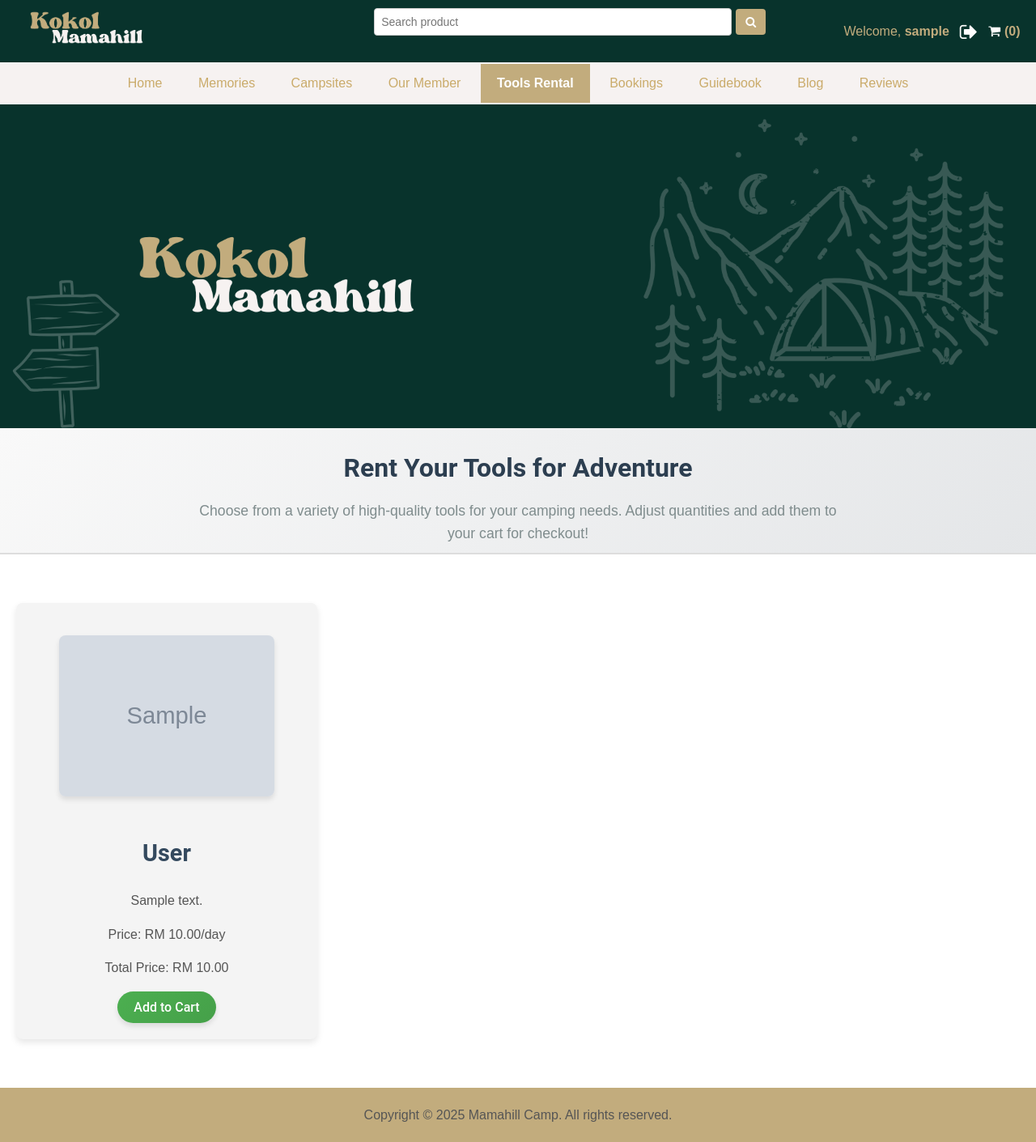
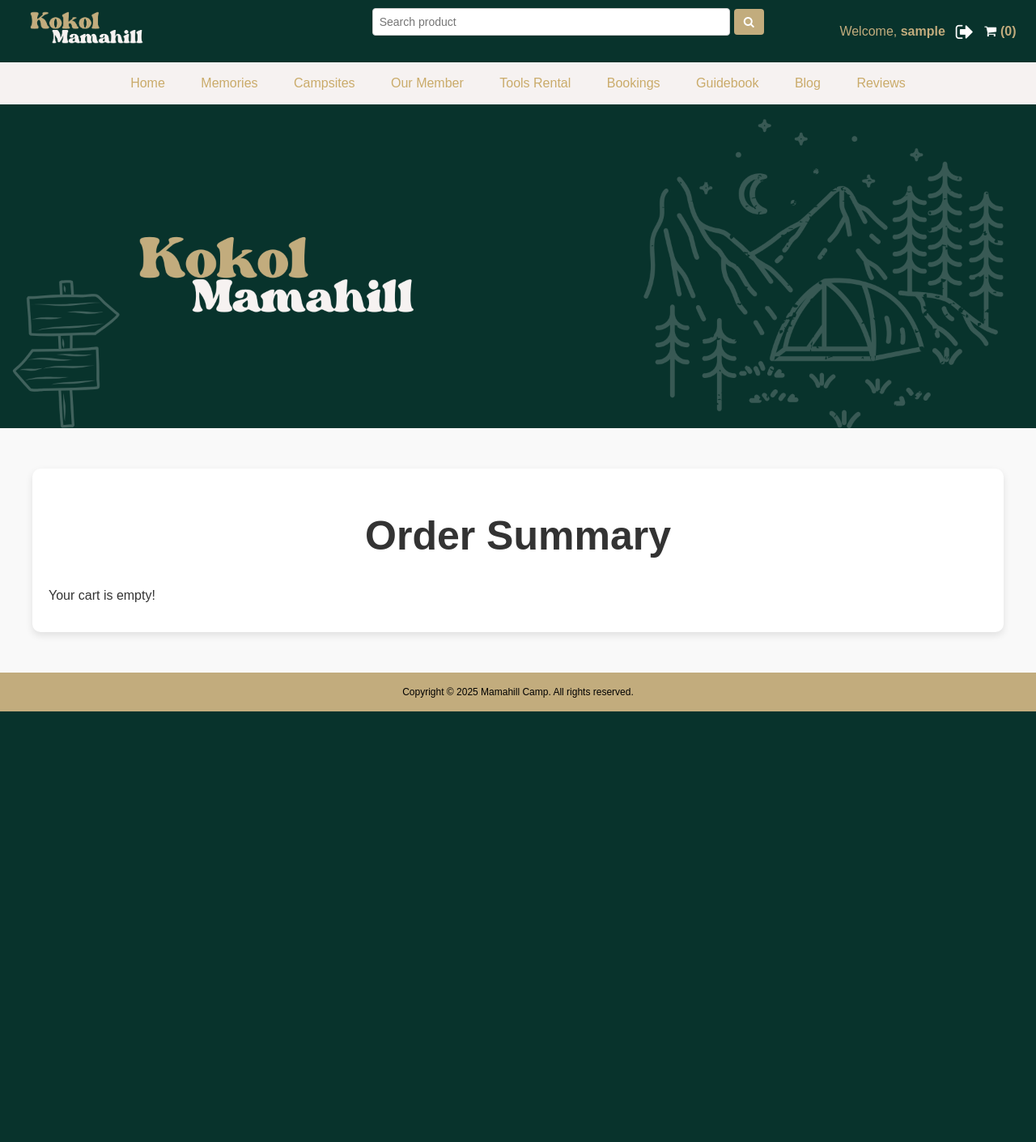
Before and after one commit to okaka00/GROUP-PPMS, a PHP site: page /campsite/tools_rental.php in a window 1280 px wide. Shown: the whole page at 81% size. After the commit the page ends 879 px from the top, so only its background shows below. Run offline with PHP 8.4, Linux system fonts and the light colour scheme; the visitor is signed in with stand-in values (Sample User, id 1); tables that the repository leaves empty or names only in its code hold one stand-in row (values such as "Sample post"); grey boxes marked "Sample" are stand-in pictures.

Commit message:
Update tools_rental.php

```diff
--- a/codes/user/tools_rental.php
+++ b/codes/user/tools_rental.php
@@ -1,444 +1,252 @@
 <?php
-//include db config
 session_start();
 include("config/config.php");
 
+// Initialize cart session if not set
+if (!isset($_SESSION['cart_item'])) {
+    $_SESSION['cart_item'] = [];
+}
+
+$userID = $_SESSION['user_id'];
+
+// Handle add action
+if (isset($_GET['action']) && $_GET['action'] == 'add' && isset($_GET['id'])) {
+    $id = $_GET['id'];
+    $quantity = isset($_POST['quantity']) ? (int)$_POST['quantity'] : 1;
+
+    // Fetch item details from the database
+    // Check if the item is a campsite or a tool
+    if (isset($_GET['type']) && $_GET['type'] == 'campsite') {
+        $sql = "SELECT * FROM campsite WHERE campsiteID = $id";
+    } else {
+        $sql = "SELECT * FROM tool WHERE toolID = $id";
+    }
+
+    $result = mysqli_query($conn, $sql);
+    $item = mysqli_fetch_assoc($result);
+
+    if ($item) {
+        // Check if item already exists in cart
+        if (isset($_SESSION['cart_item'][$item['campsiteID'] ?? $item['toolID']])) {
+            $_SESSION['cart_item'][$item['campsiteID'] ?? $item['toolID']]["quantity"] += $quantity; // Update quantity
+        } else {
+            $_SESSION['cart_item'][$item['campsiteID'] ?? $item['toolID']] = [
+                "name" => $item['campsiteName'] ?? $item['toolName'],
+                "id" => $item['campsiteID'] ?? $item['toolID'],
+                "quantity" => $quantity,
+                "price" => $item['campsitePrice'] ?? $item['pricePerDay']
+            ];
+        }
+    }
+
+    header("Location: campsite.php"); // Redirect back to campsite page
+    exit();
+}
+
+// Handle remove action
+if (isset($_GET['action']) && $_GET['action'] == 'remove' && isset($_GET['id'])) {
+    $id_to_remove = $_GET['id'];
+
+    // Loop through cart items to find the one to remove
+    foreach ($_SESSION['cart_item'] as $key => $item) {
+        if ($item['id'] == $id_to_remove) {
+            unset($_SESSION['cart_item'][$key]);
+            break; // Stop after removing the item
+        }
+    }
+}
+
+$total_quantity = 0;
+$total_price = 0;
 ?>
+
 <!DOCTYPE html>
 <html lang="en">
 
 <head>
-	<title>Mini Cafe</title>
 <meta charset="utf-8">
 	<meta name="viewport" content="width=device-width, initial-scale=1.0">
 	<link rel="stylesheet" href="css/newstyle.css">
 	<link rel="stylesheet" href="https://fonts.googleapis.com/css?family=Raleway">
 	<link rel="stylesheet" href="https://cdnjs.cloudflare.com/ajax/libs/font-awesome/4.7.0/css/font-awesome.min.css">
-
     <style>
-    /* Global Styles */
+        /* CSS from previous example */
         body {
-        font-family: 'Arial', sans-serif;
+            font-family: 'Poppins', sans-serif;
             margin: 0;
             padding: 0;
-        background-color: #f8f9fa;
+            background-color: #f9f9f9;
         }
 
-    h2, h3 {
-        font-family: 'Roboto', sans-serif;
-        color: #333;
+        .container {
+            max-width: 1200px;
+            margin: 50px auto;
+            padding: 20px;
+            background-color: #fff;
+            border-radius: 10px;
+            box-shadow: 0 4px 10px rgba(0, 0, 0, 0.1);
         }
 
-    p {
-        font-size: 1rem;
-        line-height: 1.6;
-        color: #555;
-    }
-
-    /* Main Introduction Section */
-    .main-introduction {
-        padding: 10px;
-        background: linear-gradient(135deg, #f9f9f9, #e4e6e8);
+        h1 {
             text-align: center;
-        border-bottom: 2px solid #ddd;
-    }
-
-    .intro-content h2 {
-        font-size: 2rem;
-        color: #2c3e50;
+            font-weight: 600;
             margin-bottom: 20px;
         }
 
-    .intro-content p {
-        max-width: 800px;
-        margin: 0 auto;
-        font-size: 1.1rem;
-        color: #7f8c8d;
+        table {
+            width: 100%;
+            border-collapse: collapse;
         }
 
-    /* Highlights Section */
-    .highlights {
-        padding: 60px 20px;
-        background-color: #fff;
+        th, td {
+            padding: 15px;
             text-align: center;
         }
 
-    .highlight-container {
-        display: flex;
-        justify-content: space-between;
-        gap: 20px;
-        flex-wrap: wrap;
+        th {
+            background-color: #f0f0f0;
+            font-weight: 600;
         }
 
-    .highlight-item {
-        background-color: #f4f4f4;
-        padding: 20px;
-        border-radius: 8px;
-        box-shadow: 0 4px 8px rgba(0, 0, 0, 0.1);
-        width: 30%;
-        text-align: center;
-        transition: transform 0.3s ease, box-shadow 0.3s ease;
+        tr:nth-child(even) {
+            background-color: #f9f9f9;
         }
 
-    .highlight-item:hover {
-        transform: translateY(-10px);
-        box-shadow: 0 6px 12px rgba(0, 0, 0, 0.15);
+        tr:nth-child(odd) {
+            background-color: #fff;
         }
 
-    .highlight-item h3 {
-        font-size: 1.8rem;
-        color: #34495e;
-    }
-
-    .highlight-item p {
-        margin-top: 10px;
-    }
-
-    .highlight-image {
-        width: 80%;
-        max-width: 300px;
-        margin: 20px auto;
-        border-radius: 8px;
-        box-shadow: 0 4px 6px rgba(0, 0, 0, 0.1);
-    }
-
-    /* Event Images */
-    .event-images {
-        display: flex;
-        justify-content: space-between;
-        gap: 10px;
-        margin: 20px 0;
-    }
-
-    .event-image {
-        width: 23%;
-        border-radius: 8px;
-        box-shadow: 0 4px 6px rgba(0, 0, 0, 0.1);
-    }
-
-    /* Booking Button Styles */
-    .booking-button {
-    background: linear-gradient(135deg, #4CAF50, #45a049);
-    color: white;
-    border: none;
-    border-radius: 25px;
-    padding: 10px 20px;
-    font-size: 1rem;
-    cursor: pointer;
-    transition: background 0.3s ease, transform 0.3s ease;
-    box-shadow: 0 4px 6px rgba(0, 0, 0, 0.1);
-}
-
-.booking-button:hover {
-    background: linear-gradient(135deg, #45a049, #4CAF50);
-    transform: translateY(-2px);
-}
-
-.booking-button:active {
-    transform: translateY(0);
-    box-shadow: 0 2px 4px rgba(0, 0, 0, 0.2);
-}
-
-.tool-container {
-            display: flex;
-            flex-wrap: wrap;
-            justify-content: space-around;
-        }
-
-        .tool-item {
-            background-color: #fff;
-            border-radius: 8px;
-            box-shadow: 0 2px 4px rgba(0, 0, 0, 0.1);
-            margin: 10px;
-            padding: 10px;
-            width: 150px;
-            text-align: center;
-            transition: transform 0.2s;
-        }
-
-        .tool-item:hover {
-            transform: scale(1.05);
-        }
-
-        .tool-item img {
-            width: 100%;
-            border-radius: 8px;
-            height: auto;
-        }
-
-        .tool-item h3 {
-            font-size: 1.2rem;
-            color: #34495e;
-            margin: 5px 0;
-        }
-
-        .tool-item p {
-            font-size: 0.9rem;
-            color: #555;
-        }
-
-        .rent-button {
-            background-color: #4CAF50;
-            color: white;
-            border: none;
+        .actions a, .checkout-btn {
+            text-decoration: none;
+            padding: 10px 15px;
             border-radius: 5px;
-            padding: 5px;
-            cursor: pointer;
-            transition: background 0.3s;
-            font-size: 0.9rem;
-        }
-
-        .rent-button:hover {
-            background-color: #45a049;
-        }
-
-        .quantity {
-            width: 50px;
-            margin: 5px 0;
-        }
-
-        /* General Button Styling */
-button {
-    font-family: 'Roboto', sans-serif;
-    font-weight: 500;
-    font-size: 1rem;
-    padding: 10px 20px;
-    border: none;
-    border-radius: 30px;
+            font-weight: 600;
             cursor: pointer;
             transition: all 0.3s ease;
         }
 
-.quantity-btn {
-    background: linear-gradient(135deg, #e0e0e0, #cfcfcf); /* Modern gradient */
-    border: none; /* Light border for definition */
-    color: #333; /* Dark text for contrast */
-    font-size: 1rem; /* Adjust font size for better visibility */
-    width: 10px; /* Square button dimensions */
-    height: 10px;
-    border-radius: 10px; /* Slight rounding for a modern look */
-    cursor: pointer; /* Pointer cursor for clickability */
-    display: inline-flex; /* Centers the text inside */
-    align-items: center;
-    justify-content: center;
-    transition: background 0.3s ease, transform 0.2s ease;
+        .actions a {
+            color: #f44336;
+            border: 1px solid #f44336;
+            background: transparent;
         }
 
-.quantity-btn:hover {
-    background: linear-gradient(135deg, #d4d4d4, #bdbdbd); /* Slightly darker on hover */
-    transform: translateY(-2px); /* Subtle hover effect */
+        .actions a:hover {
+            background-color: #f44336;
+            color: #fff;
         }
 
-.quantity-btn:active {
-    background: linear-gradient(135deg, #c2c2c2, #a8a8a8); /* Darker on click */
-    transform: translateY(0);
-    box-shadow: inset 0px 3px 6px rgba(0, 0, 0, 0.2); /* Click-in effect */
+        .print-btn {
+    background-color: #4caf50; /* Same as confirm button */
+    color: #fff;
+    padding: 15px 25px; /* Match padding */
+    border-radius: 5px; /* Match border radius */
+    border: none; /* Remove border */
+    font-weight: bold; /* Match font weight */
+    cursor: pointer; /* Pointer cursor */
+    margin-left: 10px; /* Space between buttons */
 }
 
-
-/* Add to Cart Button */
-.add-to-cart {
-    background: linear-gradient(135deg, #4CAF50, #3e8e41);
-    color: white;
-    font-size: 13px;
-    padding: 12px 20px;
-    border-radius: 30px;
-    border: none;
-    cursor: pointer;
-    text-transform: uppercase;
-    transition: background 0.3s, transform 0.2s ease;
-    margin-top: 10px;
+.print-btn:hover {
+    background-color: #45a049; /* Same hover effect as confirm button */
 }
 
-.add-to-cart:hover {
-    background: linear-gradient(135deg, #3e8e41, #4CAF50);
-    transform: translateY(-2px);
-    box-shadow: 0px 5px 15px rgba(72, 239, 72, 0.2);
+        .checkout-btn {
+            display: inline-block;
+            background-color: #4caf50;
+            color: #fff;
+            border: none;
+            padding: 15px 25px;
+            text-align: center;
         }
 
-.add-to-cart:active {
-    transform: translateY(0);
-    box-shadow: none;
+        .checkout-btn:hover {
+            background-color: #45a049;
         }
 
-/* Modern Checkout Button */
-.checkout-button {
-    background: linear-gradient(135deg, #007BFF, #0056b3);
-    color: white;
-    font-size: 1rem;
-    font-weight: bold;
-    padding: 15px 30px;
-    border: none;
-    border-radius: 50px;
-    text-transform: uppercase;
-    letter-spacing: 1px;
-    cursor: pointer;
-    transition: all 0.3s ease;
-    box-shadow: 0 4px 10px rgba(0, 0, 255, 0.15);
-    display: block; /* Centers the button by making it behave like a block element */
-    text-align: center; /* Centers the button text */
-    width: fit-content; /* Adjusts width to fit its content */
-    margin: 20px auto; /* Ensures the button has space and is centered */
+        .summary {
+            text-align: right;
+            margin-top: 20px;
         }
 
-.checkout-button:hover {
-    background: linear-gradient(135deg, #0056b3, #007BFF);
-    box-shadow: 0 6px 15px rgba(0, 0, 255, 0.25);
-    transform: translateY(-2px);
+        .summary span {
+            font-size: 1.2rem;
+            font-weight: bold;
         }
 
-.checkout-button:active {
-    transform: translateY(0);
-    box-shadow: none;
+        @media (max-width: 768px) {
+            table th, table td {
+                font-size: 0.9rem;
+                padding: 10px;
             }
 
-/* Cart Total Section */
-.cart-total {
-    margin: 20px 0;
-    text-align: center;
-    font-family: 'Roboto', sans-serif;
+            .checkout-btn {
+                width: 100%;
             }
-
-.cart-total h3 {
-    font-size: 1.5rem;
-    font-weight: bold;
-    color: #333;
         }
-
-.cart-total span {
-    color: #007BFF;
-    font-size: 1.8rem;
-}
-
     </style>
 </head>
 
+<body>
 	<!-- User Nav section-->
 	<?php
 	include("includes/userNav.php");
 	?>
-
-	<!-- Main container for sticky footer -->
-	<div class="container">
 	<!-- Navigation Menu -->
 	<?php
 	include("includes/topNav.php");
 	?>
+
 	<!-- Place banner under menu for bigger space -->
 	<img class="image" src="img/banner.png">
 
-    <!-- Tools Rental Section -->
-<section class="tools-rental">
-    <div class="main-introduction">
-        <div class="intro-content">
-            <h2>Rent Your Tools for Adventure</h2>
-            <p>Choose from a variety of high-quality tools for your camping needs. Adjust quantities and add them to your cart for checkout!</p>
+	<!-- Main container for sticky footer -->
+	<div class="container">
+    <h1>Order Summary</h1>
+
+    <?php if (!empty($_SESSION['cart_item'])): ?>
+        <div class="receipt">
+            <?php foreach ($_SESSION['cart_item'] as $item): ?>
+                <?php
+                $item_total = $item["quantity"] * $item["price"];
+                $total_quantity += $item["quantity"];
+                $total_price += $item_total;
+                ?>
+                <div class="receipt-item">
+                    <p><strong>Order Name:</strong> <?php echo $item["name"]; ?></p>
+                    <p><strong>User ID:</strong> <?php echo $userID["id"]; ?></p>
+                    <p><strong>Total Price:</strong> RM <?php echo number_format($item_total, 2); ?></p>
+                    <p><strong>Quantity:</strong> <?php echo $item["quantity"]; ?></p>
+                    <hr>
+                </div>
+            <?php endforeach; ?>
+        </div>
+
+        <div class="summary">
+            <p><strong>Total Paid:</strong> <span>RM <?php echo number_format($total_price, 2); ?></span></p>
+            <div class="thank-you">
+                <p>Thank you! See you in the campsite.</p>
+            </div>
+            <div class="actions">
+                <a href="index.php" class="checkout-btn" onclick="clearCart()">Back Home</a>
+                <button onclick="window.print()" class="print-btn">Print Receipt</button> <!-- Print button -->
             </div>
         </div>
-    <div class="highlights">
-    <div class="highlight-container">
+    <?php else: ?>
+        <p>Your cart is empty!</p>
+    <?php endif; ?>
+</div>
+<script>
+function clearCart() {
     <?php
-        // Fetch tools from the database
-        $sql = "SELECT * FROM tool";
-        $result = mysqli_query($conn, $sql);
-
-        if (mysqli_num_rows($result) > 0) {
-            // Loop through each tool and display it
-            while ($row = mysqli_fetch_assoc($result)) {
-                $toolId = htmlspecialchars($row['toolID']);
-                $toolName = htmlspecialchars($row['toolName']);
-                $toolImg = $row['toolImg'];
-                $toolDesc = htmlspecialchars($row['toolDesc']);
-                $pricePerDay = htmlspecialchars($row['pricePerDay']);
+    // Clear the cart session before redirecting
+    $_SESSION['cart_item'] = [];
     ?>
-                <div class="highlight-item">
-                    <img src="<?= $toolImg ?>" alt="<?= $toolName ?>" class="highlight-image">
-                    <h3><?= $toolName ?></h3>
-                    <p><?= $toolDesc ?></p>
-                    <p>Price: RM <span id="price-<?= $toolId ?>"><?= $pricePerDay ?></span>/day</p>
-
-                    <p>Total Price: RM <span id="total-price-<?= $toolId ?>"><?= $pricePerDay ?></span></p>
-
-                    <form method="post" action="cart_action.php?action=add&id=<?= $toolId ?>">
-                        <input type="hidden" id="product-quantity-<?= $toolId ?>" name="quantity" value="1">
-                        <button type="submit" class="booking-button">Add to Cart</button>
-                    </form>
-                </div>
-        <?php
 }
-        } else {
-            echo '<p>No tools available at the moment.</p>';
-        }
-        ?>
-    </div>
-</div>
-
-
-</section>
+</script>
     <!-- Footer -->
     <footer>
         <p>Copyright &copy; 2025 Mamahill Camp. All rights reserved.</p>
     </footer>
-  <script>
-    function updateQuantity(action, toolId, unitPrice) {
-        const quantitySpan = document.getElementById(`quantity-${toolId}`);
-        const totalPriceSpan = document.getElementById(`total-price-${toolId}`);
-        const quantityInput = document.getElementById(`product-quantity-${toolId}`);
-
-        let currentQuantity = parseInt(quantitySpan.textContent);
-
-        if (action === 'increase') {
-            currentQuantity++;
-        } else if (action === 'decrease' && currentQuantity > 1) {
-            currentQuantity--;
-        }
-
-        quantitySpan.textContent = currentQuantity;
-        totalPriceSpan.textContent = (currentQuantity * unitPrice).toFixed(2);
-        quantityInput.value = currentQuantity;
-    }
-
-		//menu navigation active, upon page load
-		document.addEventListener("DOMContentLoaded", function() {
-			const navLinks = document.querySelectorAll(".topnav a");
-			const currentPath = window.location.pathname;
-
-			// Remove any existing 'active' class from all links initially
-			navLinks.forEach(link => link.classList.remove("active"));
-
-			// Add 'active' class to the link that matches the current path
-			navLinks.forEach(link => {
-				const linkPath = new URL(link.href).pathname; // Get path part of link's URL
-				if (linkPath === currentPath) {
-					link.classList.add("active");
-				}
-			});
-		});
-
-		//Login & Reg Form Popup
-		function openLoginPopup() {
-			document.getElementById("login-popup").style.display = "block";
-			document.getElementById("overlay").style.display = "block";
-		}
-
-		function closeLoginPopup() {
-			document.getElementById("login-popup").style.display = "none";
-			document.getElementById("overlay").style.display = "none";
-		}
-
-		function openRegPopup() {
-			document.getElementById("reg-popup").style.display = "block";
-			document.getElementById("overlay").style.display = "block";
-		}
-
-		function closeRegPopup() {
-			document.getElementById("reg-popup").style.display = "none";
-			document.getElementById("login-popup").style.display = "none";
-			document.getElementById("overlay").style.display = "none";
-		}
-	</script>
-
 </body>
-
-
 </html>
```
Lines whose indentation alone changed are shown as unchanged.
